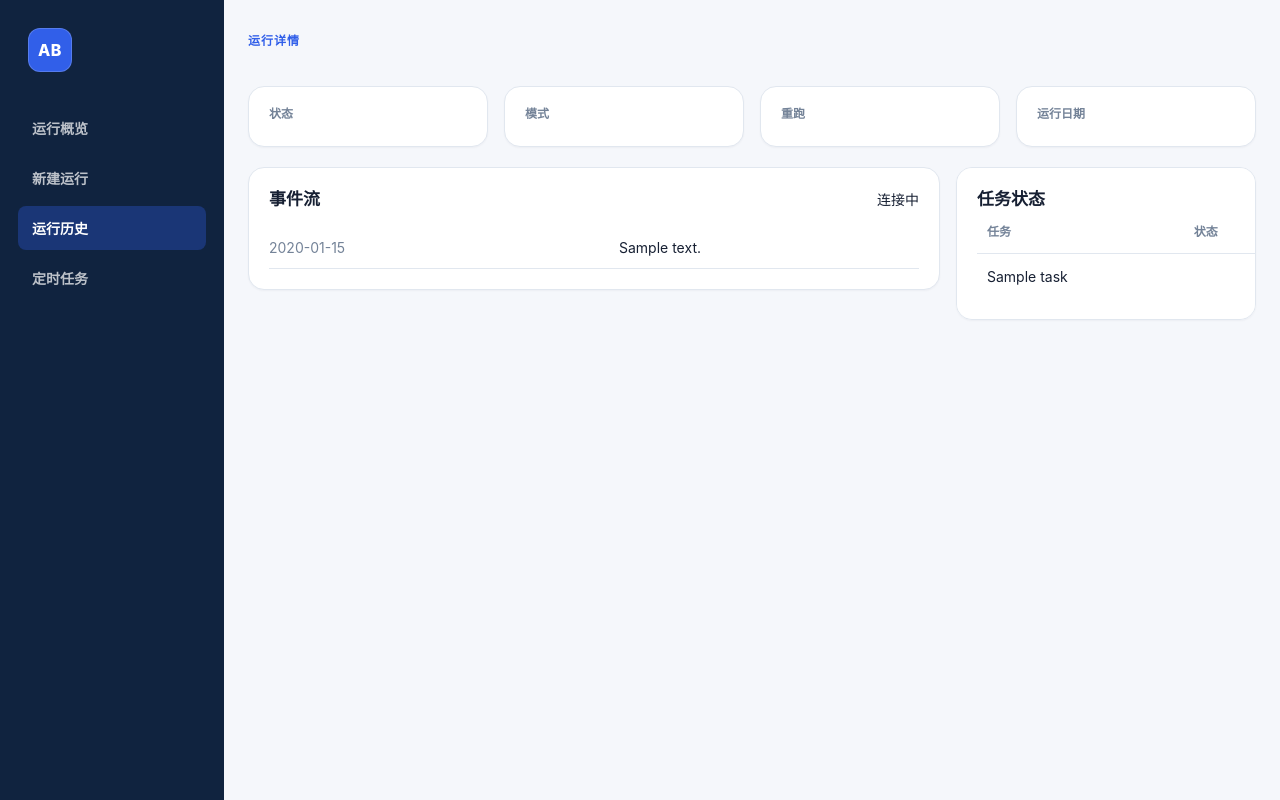
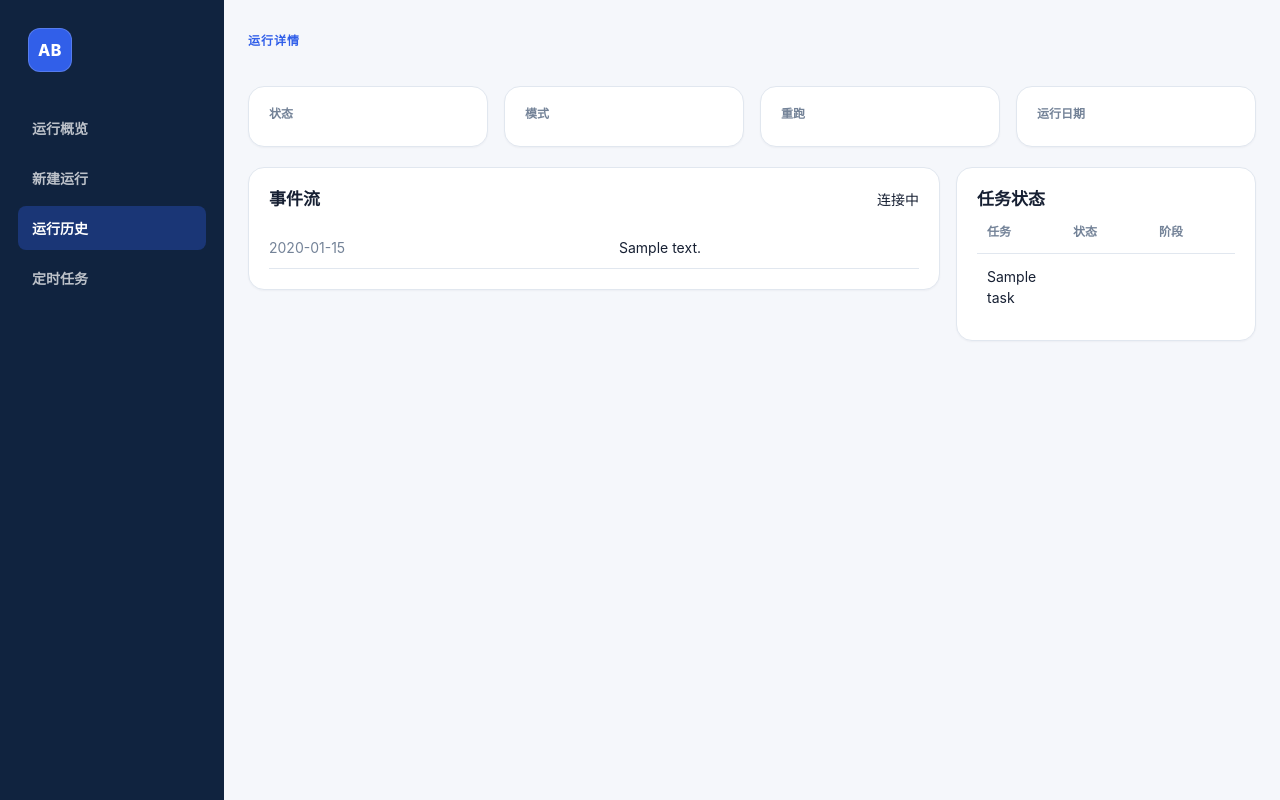
Before and after one commit to wangyufengsky/Java-OpenCode-CLI, a Spring app: page /run-detail in a window 1280 px wide. Run offline with Thymeleaf, Linux system fonts and the light colour scheme; the template is opened without the code that fills it: most values are stand-ins (such as "Sample title", 1, 10 or a date in 2020); data that the repository does not hold is empty.

Commit message:
fix: correct narrow desktop table sizing

```diff
--- a/src/main/resources/static/styles.css
+++ b/src/main/resources/static/styles.css
@@ -261,6 +261,11 @@ table {
   table-layout: fixed;
 }
 
+.dashboard-grid > aside.panel table {
+  width: 100%;
+  min-width: 0;
+}
+
 th,
 td {
   padding: 12px 10px;
@@ -520,7 +525,7 @@ textarea {
   overflow-wrap: anywhere;
 }
 
-@media (max-width: 1360px) {
+@media (max-width: 1439px) {
   .app-main {
     padding: 32px 24px 40px;
   }
@@ -531,7 +536,7 @@ textarea {
     gap: 16px;
   }
 
-  .dashboard-grid table {
+  .dashboard-grid > article.panel > table {
     min-width: 620px;
   }
 
```
Also changed, not shown: 1 other file.
